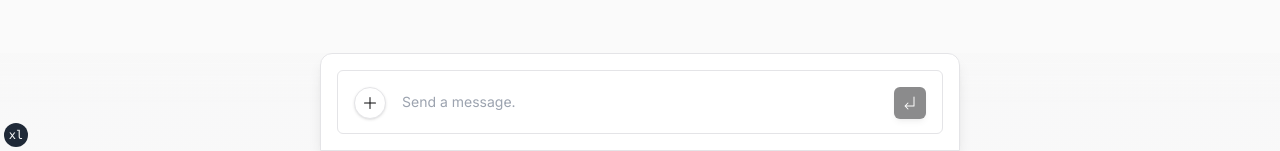
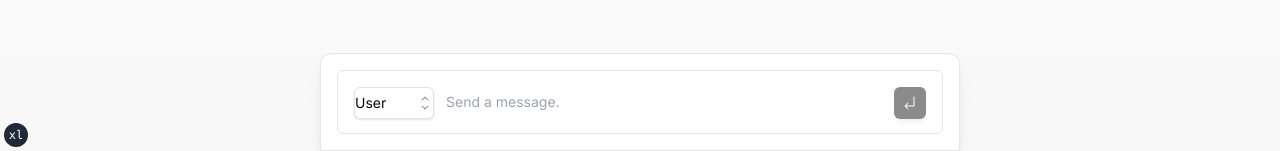
Before and after one commit to botisan-ai/botisan-agent-ui, a Next.js app: page / in a window 1280 px wide. Shown: the part 649-800 px from the top of the page. Built offline with nearby package versions, Linux system fonts and the light colour scheme.

Commit message:
editor form done for now

```diff
--- a/components/editor/chat-editor-message.tsx
+++ b/components/editor/chat-editor-message.tsx
@@ -8,7 +8,7 @@ import { Message } from '@/lib/types'
 import { cn } from '@/lib/utils'
 import { CodeBlock } from '@/components/ui/codeblock'
 import { MemoizedReactMarkdown } from '@/components/markdown'
-import { IconFunction, IconOpenAI, IconUser } from '@/components/ui/icons'
+import { IconFunction, IconOpenAI, IconSystem, IconUser } from '@/components/ui/icons'
 import { ChatMessageActions } from '@/components/editor/chat-editor-message-actions'
 
 export interface ChatEditorMessageProps {
@@ -36,6 +36,8 @@ export function ChatEditorMessage({
           <IconUser />
         ) : message.role === 'function' ? (
           <IconFunction />
+        ) : message.role === 'system' ? (
+          <IconSystem />
         ) : (
           <IconOpenAI />
         )}
--- a/components/editor/chat-editor-panel.tsx
+++ b/components/editor/chat-editor-panel.tsx
@@ -3,8 +3,8 @@
 import { Dispatch, SetStateAction, useState } from 'react'
 
 import { Message } from '@/lib/types'
-import { PromptForm } from '@/components/prompt-form'
 import { ButtonScrollToBottom } from '@/components/button-scroll-to-bottom'
+import { EditorForm } from './editor-form'
 
 export interface ChatEditorPanelProps {
   messages: Message[]
@@ -18,6 +18,7 @@ export function ChatEditorPanel({
   messages,
   setMessages,
 }: ChatEditorPanelProps) {
+  const [messageType, setMessageType] = useState('user')
   const [input, setInput] = useState('')
 
   return (
@@ -25,18 +26,20 @@ export function ChatEditorPanel({
       <ButtonScrollToBottom />
       <div className="mx-auto sm:max-w-2xl sm:px-4">
         <div className="space-y-4 border-t bg-background px-4 py-2 shadow-lg sm:rounded-t-xl sm:border md:py-4">
-          <PromptForm
-            onSubmit={async value => {
+          <EditorForm
+            onSubmit={async (value, messageType) => {
               setMessages((messages: Message[]) => {
                 return [
                   ...messages,
                   {
-                    role: 'user',
+                    role: messageType,
                     content: value,
                   } as Message
                 ]
               })
             }}
+            messageType={messageType}
+            setMessageType={setMessageType}
             input={input}
             setInput={setInput}
             isLoading={isLoading}
--- /dev/null
+++ b/components/editor/editor-form.tsx
@@ -0,0 +1,108 @@
+import { UseChatHelpers } from 'ai/react'
+import { Dispatch, SetStateAction, useRef, useEffect } from 'react'
+import Textarea from 'react-textarea-autosize'
+
+import {
+  Select,
+  SelectContent,
+  SelectItem,
+  SelectTrigger,
+  SelectValue
+} from '@/components/ui/select'
+import { Button, buttonVariants } from '@/components/ui/button'
+import { IconArrowElbow, IconPlus } from '@/components/ui/icons'
+import {
+  Tooltip,
+  TooltipContent,
+  TooltipTrigger
+} from '@/components/ui/tooltip'
+import { useEnterSubmit } from '@/lib/hooks/use-enter-submit'
+import { cn } from '@/lib/utils'
+import { useRouter } from 'next/navigation'
+
+export interface EditorProps {
+  input: string
+  setInput: Dispatch<SetStateAction<string>>
+  messageType: string
+  setMessageType: Dispatch<SetStateAction<string>>
+  onSubmit: (value: string, messageType: string) => Promise<void>
+  isLoading: boolean
+}
+
+export function EditorForm({
+  onSubmit,
+  messageType,
+  setMessageType,
+  input,
+  setInput,
+  isLoading
+}: EditorProps) {
+  const { formRef, onKeyDown } = useEnterSubmit()
+  const inputRef = useRef<HTMLTextAreaElement>(null)
+  const router = useRouter()
+
+  useEffect(() => {
+    if (inputRef.current) {
+      inputRef.current.focus()
+    }
+  }, [])
+
+  return (
+    <form
+      onSubmit={async e => {
+        e.preventDefault()
+        if (!input?.trim()) {
+          return
+        }
+        setInput('')
+        await onSubmit(input, messageType)
+      }}
+      ref={formRef}
+    >
+      <div className="relative flex max-h-60 w-full grow flex-col overflow-hidden bg-background px-8 sm:rounded-md sm:border sm:px-12">
+        <Tooltip>
+          <TooltipTrigger asChild>
+            <Select onValueChange={setMessageType} defaultValue={messageType}>
+              <SelectTrigger className="absolute left-0 top-4 h-8 w-[80px] bg-background p-0 sm:left-4">
+                <SelectValue placeholder="Type" />
+              </SelectTrigger>
+              <SelectContent>
+                <SelectItem value="system">System</SelectItem>
+                <SelectItem value="user">User</SelectItem>
+                <SelectItem value="assistant">Assistant</SelectItem>
+                <SelectItem value="function">Function</SelectItem>
+              </SelectContent>
+            </Select>
+          </TooltipTrigger>
+          <TooltipContent>Select message type</TooltipContent>
+        </Tooltip>
+        <Textarea
+          ref={inputRef}
+          tabIndex={0}
+          onKeyDown={onKeyDown}
+          rows={1}
+          value={input}
+          onChange={e => setInput(e.target.value)}
+          placeholder="Send a message."
+          spellCheck={false}
+          className="min-h-[60px] w-full resize-none bg-transparent pl-[60px] pr-4 py-[1.3rem] focus-within:outline-none sm:text-sm"
+        />
+        <div className="absolute right-0 top-4 sm:right-4">
+          <Tooltip>
+            <TooltipTrigger asChild>
+              <Button
+                type="submit"
+                size="icon"
+                disabled={isLoading || input === ''}
+              >
+                <IconArrowElbow />
+                <span className="sr-only">Send message</span>
+              </Button>
+            </TooltipTrigger>
+            <TooltipContent>Send message</TooltipContent>
+          </Tooltip>
+        </div>
+      </div>
+    </form>
+  )
+}
--- a/components/ui/icons.tsx
+++ b/components/ui/icons.tsx
@@ -84,6 +84,34 @@ function IconNextChat({
           fill={`url(#gradient-${id}-2)`}
         />
       </g>
+    </svg>
+  )
+}
+
+function IconSystem({ className, ...props }: React.ComponentProps<'svg'>) {
+  return (
+    <svg
+      xmlns="http://www.w3.org/2000/svg"
+      role="img"
+      viewBox="0 0 24 24"
+      fill="none"
+      stroke="currentColor"
+      stroke-width="2"
+      stroke-linecap="round"
+      stroke-linejoin="round"
+      className={cn('h-4 w-4', className)}
+    >
+      <title>System</title>
+      <rect x="4" y="4" width="16" height="16" rx="2" />
+      <rect x="9" y="9" width="6" height="6" />
+      <path d="M15 2v2" />
+      <path d="M15 20v2" />
+      <path d="M2 15h2" />
+      <path d="M2 9h2" />
+      <path d="M20 15h2" />
+      <path d="M20 9h2" />
+      <path d="M9 2v2" />
+      <path d="M9 20v2" />
     </svg>
   )
 }
@@ -501,6 +529,7 @@ function IconChevronUpDown({
 export {
   IconEdit,
   IconNextChat,
+  IconSystem,
   IconFunction,
   IconOpenAI,
   IconVercel,
--- a/lib/types.ts
+++ b/lib/types.ts
@@ -1,5 +1,5 @@
 export interface Message {
-  role: 'user' | 'assistant' | 'function'
+  role: 'user' | 'assistant' | 'function' | 'system'
   name?: string
   content: string
 }
```
